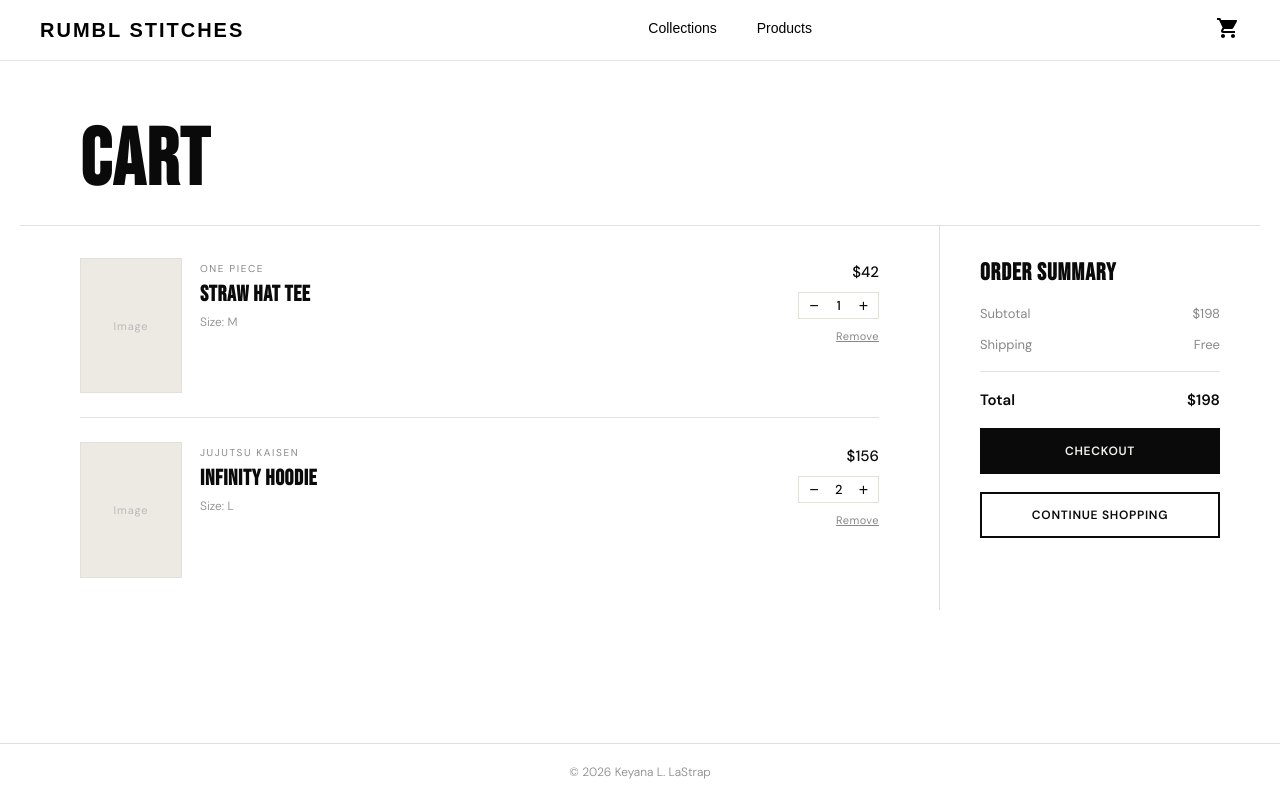
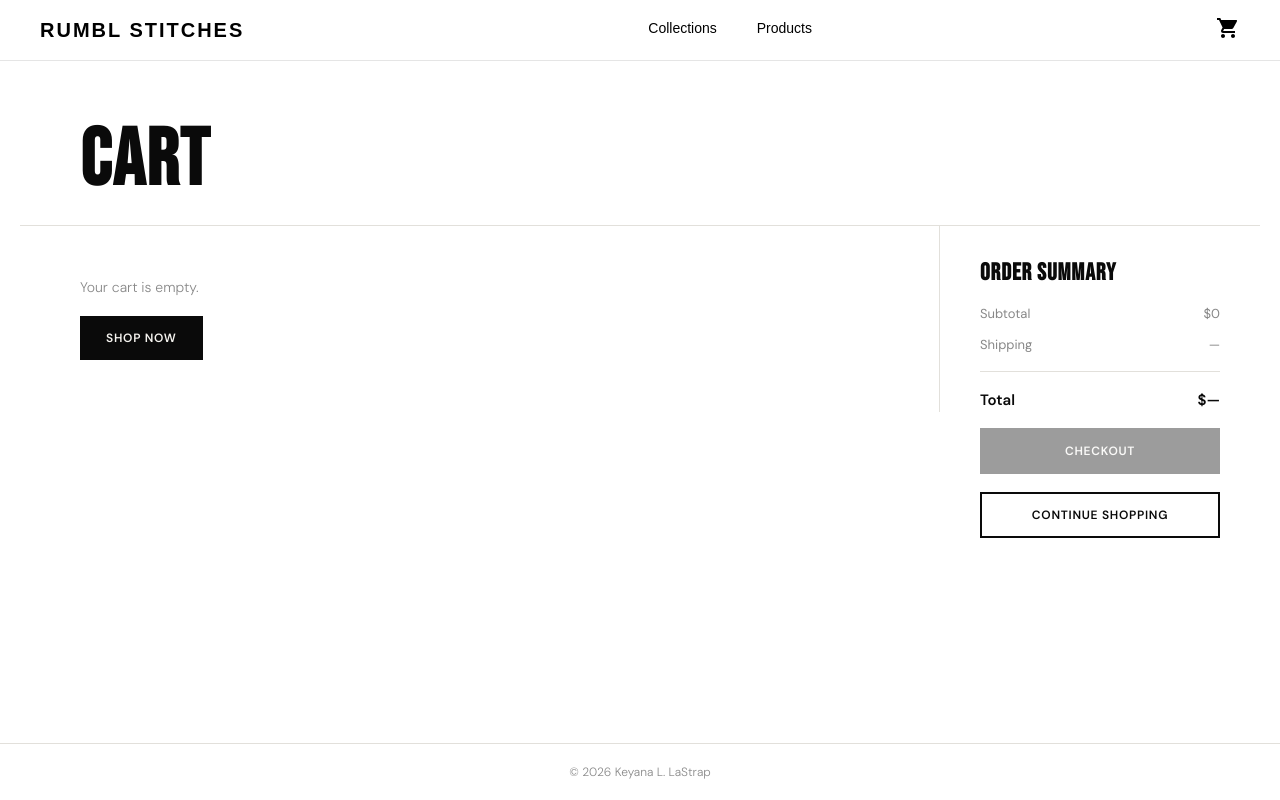
Before and after one commit to iiKeyana/Rumbl-Stitches-Capstone, a React (Vite) app in the folder rumbl-stitches/: page /cart in a window 1280 px wide. Built offline with nearby package versions, Linux system fonts and the light colour scheme.

Commit message:
Add and qty cart functionality
Made the add to cart function and quantity for the single product and cart page

```diff
--- a/rumbl-stitches/src/front-end/assets/css/cart.css
+++ b/rumbl-stitches/src/front-end/assets/css/cart.css
@@ -9,7 +9,6 @@
     color: var(--black);
 }
 
-/* Header */
 .cart-header {
     padding: 40px 60px 24px;
     border-bottom: 1px solid var(--border);
@@ -24,7 +23,6 @@
     color: var(--black);
 }
 
-/* Body */
 .cart-body {
     display: grid;
     grid-template-columns: 1fr 320px;
@@ -32,7 +30,6 @@
     align-items: start;
 }
 
-/* Items */
 .cart-items {
     padding: 32px 60px;
     border-right: 1px solid var(--border);
@@ -63,6 +60,12 @@
     align-items: center;
     justify-content: center;
     border: 1px solid var(--border);
+}
+
+.cart-item-image img {
+    width: 100%;
+    height: 100%;
+    object-fit: cover;
 }
 
 .cart-image-label {
@@ -157,7 +160,21 @@
     color: var(--black);
 }
 
-/* Summary */
+.cart-empty {
+    display: flex;
+    flex-direction: column;
+    align-items: flex-start;
+    gap: 20px;
+    padding: 20px 0;
+}
+
+.cart-empty p {
+    font-size: 14px;
+    color: var(--muted);
+    font-weight: 300;
+    margin: 0;
+}
+
 .cart-summary {
     padding: 32px 40px;
     display: flex;
@@ -217,6 +234,11 @@
     background: #333;
 }
 
+.checkout-btn.disabled {
+    opacity: 0.4;
+    cursor: not-allowed;
+}
+
 .continue-btn {
     background: transparent;
     color: var(--black);
@@ -227,7 +249,6 @@
     color: var(--white);
 }
 
-/* Responsive */
 @media (max-width: 900px) {
     .cart-header { padding: 28px 24px 20px; }
     .cart-body { grid-template-columns: 1fr; }
--- a/rumbl-stitches/src/front-end/assets/css/co-collection.css
+++ b/rumbl-stitches/src/front-end/assets/css/co-collection.css
@@ -9,7 +9,6 @@
     color: var(--black);
 }
 
-/* Hero */
 .col-hero {
     padding: 64px 60px;
     border-bottom: 1px solid var(--border);
@@ -17,7 +16,6 @@
     overflow: hidden;
 }
 
-/* One Piece specific */
 .op-hero {
     background:
         radial-gradient(ellipse 50% 80% at 90% 50%, rgba(255, 107, 43, 0.08) 0%, transparent 70%),
@@ -70,7 +68,6 @@
     color: #FF6B2B;
 }
 
-/* Products */
 .col-products {
     padding: 48px 60px;
 }
@@ -94,7 +91,6 @@
     color: var(--muted);
 }
 
-/* Grid */
 .col-grid {
     display: grid;
     grid-template-columns: repeat(4, 1fr);
@@ -146,7 +142,6 @@
     color: var(--muted);
 }
 
-/* Responsive */
 @media (max-width: 900px) {
     .col-hero { padding: 48px 24px; }
     .col-products { padding: 36px 24px; }
--- a/rumbl-stitches/src/front-end/pages/Cart.jsx
+++ b/rumbl-stitches/src/front-end/pages/Cart.jsx
@@ -1,72 +1,143 @@
 import { Link } from "react-router-dom";
+import { useState, useEffect } from "react";
 import "../assets/css/cart.css"
 
-const placeholderItems = [
-    { id: 1, name: "Straw Hat Tee", collection: "One Piece", price: 42, size: "M", qty: 1 },
-    { id: 2, name: "Infinity Hoodie", collection: "Jujutsu Kaisen", price: 78, size: "L", qty: 2 },
-];
+// const placeholder = [
+//     { id: 1, name: "Straw Hat Tee", collection: "One Piece", price: 42, size: "M", qty: 1 },
+//     { id: 2, name: "Infinity Hoodie", collection: "Jujutsu Kaisen", price: 78, size: "L", qty: 2 },
+// ];
 
 export default function Cart() {
-    const subtotal = placeholderItems.reduce((sum, item) => sum + item.price * item.qty, 0);
+    // const subtotal = placeholder.reduce((sum, item) => sum + item.price * item.qty, 0);
+
+    const [cart, setCart] = useState([]);
+
+    useEffect(() => {
+        const stored = JSON.parse(localStorage.getItem("cart") || "[]");
+        setCart(stored);
+    }, []);
+
+    const updateCart = (updated) => {
+        setCart(updated);
+        localStorage.setItem("cart", JSON.stringify(updated));
+
+    };
+
+    const changeQty = (index, delta) => {
+        const updated = [...cart];
+        updated[index].quantity += delta;
+
+        if (updated[index].quantity <= 0) {
+            updated.splice(index, 1);
+
+        }
+
+        updateCart(updated);
+    };
+
+    const removeItem = (index) => {
+        const updated = [...cart];
+        updated.splice(index, 1);
+
+        updateCart(updated);
+    };
+
+    const subtotal = cart.reduce((sum, item) => sum + item.price * item.quantity, 0);
+    const shipping = subtotal === 0 ? 0 : subtotal >= 75 ? 0 : 8;
+    const total = subtotal + shipping;
 
     return (
-        <div className="cart-page">
+        <div className= "cart-page">
 
-            <div className="cart-header">
-                <h1 className="cart-title">Cart</h1>
+            <div className= "cart-header">
+                <h1 className= "cart-title">Cart</h1>
+
             </div>
 
-            <div className="cart-body">
+            <div className= "cart-body">
 
-                {/* Items */}
-                <div className="cart-items">
-                    {placeholderItems.map((item) => (
-                        <div key={item.id} className="cart-item">
-                            <div className="cart-item-image">
-                                <span className="cart-image-label">Image</span>
+                <div className= "cart-items">
+                    {cart.length === 0 ? (
+                        <div className= "cart-empty">
+                            <p>Your cart is empty.</p>
+                            <Link to= "/products" className= "btn btn-primary">Shop Now</Link>
+                        </div>
+                    ) : (
+
+                        cart.map((item, index) => (
+                            <div key= {index} className= "cart-item">
+                                <div className= "cart-item-image">
+                                    {item.image
+                                        ? <img src={item.image} alt={item.name} />
+                                        : <span className="cart-image-label">Image</span>
+                                    }
+
+                                </div>
+
+                                <div className= "cart-item-details">
+                                    {item.collection && (
+                                        <span className= "cart-item-collection">{item.collection}</span>
+                                    )}
+                                    <h3 className= "cart-item-name">{item.name}</h3>
+                                    <span className= "cart-item-size">Size: {item.size}</span>
+
+                                </div>
+
+                                <div className= "cart-item-right">
+                                    <span className= "cart-item-price">${item.price * item.quantity}</span>
+
+                                    <div className= "cart-item-qty">
+                                        <button className= "qty-btn" onClick={() => changeQty(index, -1)}>−</button>
+                                        <span className= "qty-num">{item.quantity}</span>
+                                        <button className= "qty-btn" onClick={() => changeQty(index, 1)}>+</button>
+
+                                    </div>
+
+                                    <button className= "cart-remove" onClick={() => removeItem(index)}>
+                                        Remove
+                                    </button>
+
+                                </div>
+
                             </div>
-                            <div className="cart-item-details">
-                                <span className="cart-item-collection">{item.collection}</span>
-                                <h3 className="cart-item-name">{item.name}</h3>
-                                <span className="cart-item-size">Size: {item.size}</span>
-                            </div>
-                            <div className="cart-item-right">
-                                <span className="cart-item-price">${item.price * item.qty}</span>
-                                <div className="cart-item-qty">
-                                    <button className="qty-btn">−</button>
-                                    <span className="qty-num">{item.qty}</span>
-                                    <button className="qty-btn">+</button>
-                                </div>
-                                <button className="cart-remove">Remove</button>
-                            </div>
-                        </div>
-                    ))}
+                        ))
+
+                    )}
                 </div>
 
-                {/* Summary */}
+
                 <div className="cart-summary">
                     <h2 className="summary-title">Order Summary</h2>
 
                     <div className="summary-row">
                         <span>Subtotal</span>
                         <span>${subtotal}</span>
+
                     </div>
+
                     <div className="summary-row">
                         <span>Shipping</span>
-                        <span>{subtotal >= 75 ? "Free" : "$8"}</span>
+                        <span>{subtotal === 0 ? "—" : shipping === 0 ? "Free" : "$8"}</span>
                     </div>
+
                     <div className="summary-divider" />
+
                     <div className="summary-row summary-total">
                         <span>Total</span>
-                        <span>${subtotal >= 75 ? subtotal : subtotal + 8}</span>
+                        <span>${subtotal === 0 ? "—" : subtotal >= 75 ? subtotal : subtotal + 8}</span>
                     </div>
 
-                    <Link to="/checkout" className="btn btn-primary checkout-btn">
+                    <Link to="/checkout"
+                        className={`btn btn-primary checkout-btn ${cart.length === 0 ? "disabled" : ""}`}
+                        onClick={(e) => cart.length === 0 && e.preventDefault()}
+                    >
                         Checkout
                     </Link>
+
                     <Link to="/products" className="btn btn-ghost continue-btn">
                         Continue Shopping
                     </Link>
+
                 </div>
 
             </div>
--- a/rumbl-stitches/src/front-end/pages/Home.jsx
+++ b/rumbl-stitches/src/front-end/pages/Home.jsx
@@ -20,31 +20,31 @@ export default function Home() {
     return (
         <div className="home">
 
-            <section className="head">
-                <h1 className="head-title">Rumbl Stitches</h1>
-                <p className="head-sub">Every Rumble Ball unlocks a new form. Every stitch unlocks a new you.</p>
+            <section className= "head">
+                <h1 className= "head-title">Rumbl Stitches</h1>
+                <p className= "head-sub">Every Rumble Ball unlocks a new point. Every stitch unlocks a new you.</p>
                 {/* <p className="head-sub">Born from the Grand Line, stitched for the streets. This is your transformation.</p> */}
 
-                <div className="head-cta">
-                    <Link to="/collections" className="btn btn-primary">Shop Collections</Link>
-                    <Link to="/products" className="btn btn-ghost">All Products</Link>
+                <div className= "head-cta">
+                    <Link to="/collections" className= "btn btn-primary">Shop Collections</Link>
+                    <Link to="/products" className= "btn btn-ghost">All Products</Link>
                 </div>
 
             </section>
 
-            <section className="collections-section">
-                <div className="collections-header">
-                    <h2 className="section-title">Featured Collections</h2>
-                    <Link to="/products" className="view-all">View All &#8594;</Link>
+            <section className= "collections-section">
+                <div className= "collections-header">
+                    <h2 className= "section-title">Featured Collections</h2>
+                    <Link to="/products" className= "view-all">View All &#8594;</Link>
 
                 </div>
 
-                <div className="collections-grid">
+                <div className= "collections-grid">
                     {collections.map((col) => (
-                        <Link key={col.id} to={`/collections/${col.id}`} className="collection-card">
-                            <span className="card-label">Collection</span>
-                            <h3 className="card-name">{col.name}</h3>
-                            <span className="card-cta">Explore &#8594;</span>
+                        <Link key={col.id} to={`/collections/${col.id}`} className= "collection-card">
+                            <span className= "card-label">Collection</span>
+                            <h3 className= "card-name">{col.name}</h3>
+                            <span className= "card-cta">Explore &#8594;</span>
 
                         </Link>
                     ))}
--- a/rumbl-stitches/src/front-end/pages/SingleProduct.jsx
+++ /dev/null
@@ -1,3 +0,0 @@
-export default function SingleProduct() {
-    return <div><h1>Product</h1></div>;
-}
```
Also changed, not shown: rumbl-stitches/src/front-end/assets/css/products.css (+1 -6 lines), rumbl-stitches/src/front-end/pages/SingleProd.jsx (+32 -10 lines).
